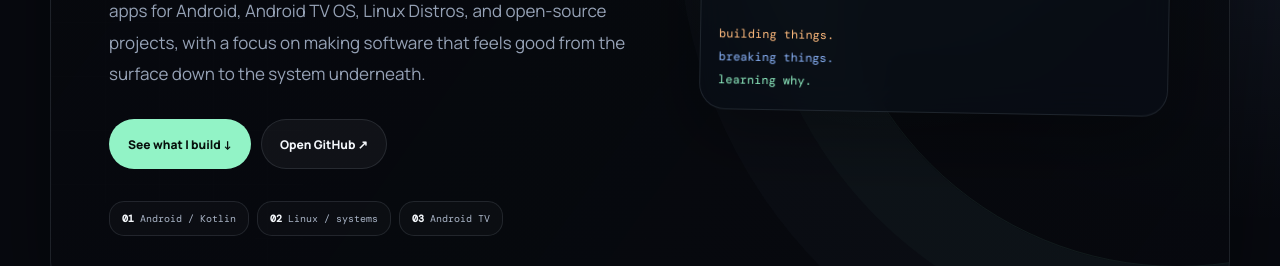
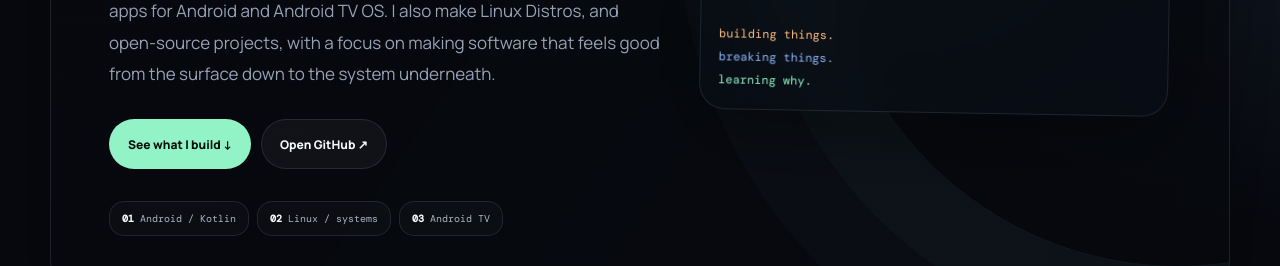
Before and after one commit to Jackson4Rocks/jackson4rocks.github.io, a plain HTML site: page index.html in a window 1280 px wide. Shown: the part 560-826 px from the top of the page. Drawn offline with nearby package versions, Linux system fonts and the light colour scheme.

Commit message:
Update index.html

```diff
--- a/index.html
+++ b/index.html
@@ -140,7 +140,7 @@
       <div>
         <span class="eyebrow"><i></i> LINUX + ANDROID DEVELOPER · OPEN SOURCE</span>
         <h1>I build for<br><span>Linux &amp; Android.</span></h1>
-        <p>Hi! I'm Leon :) — a developer working across <strong>Linux</strong> and <strong>Android</strong>. I build apps for Android, Android TV OS, Linux Distros, and open-source projects, with a focus on making software that feels good from the surface down to the system underneath.</p>
+        <p>Hi! I'm Leon :) — a developer working across <strong>Linux</strong> and <strong>Android</strong>. I build apps for Android and Android TV OS. I also make Linux Distros, and open-source projects, with a focus on making software that feels good from the surface down to the system underneath.</p>
         <div class="actions">
           <a class="btn primary" href="#projects">See what I build ↓</a>
           <a class="btn" href="https://github.com/Jackson4Rocks" target="_blank" rel="noreferrer">Open GitHub ↗</a>
```
